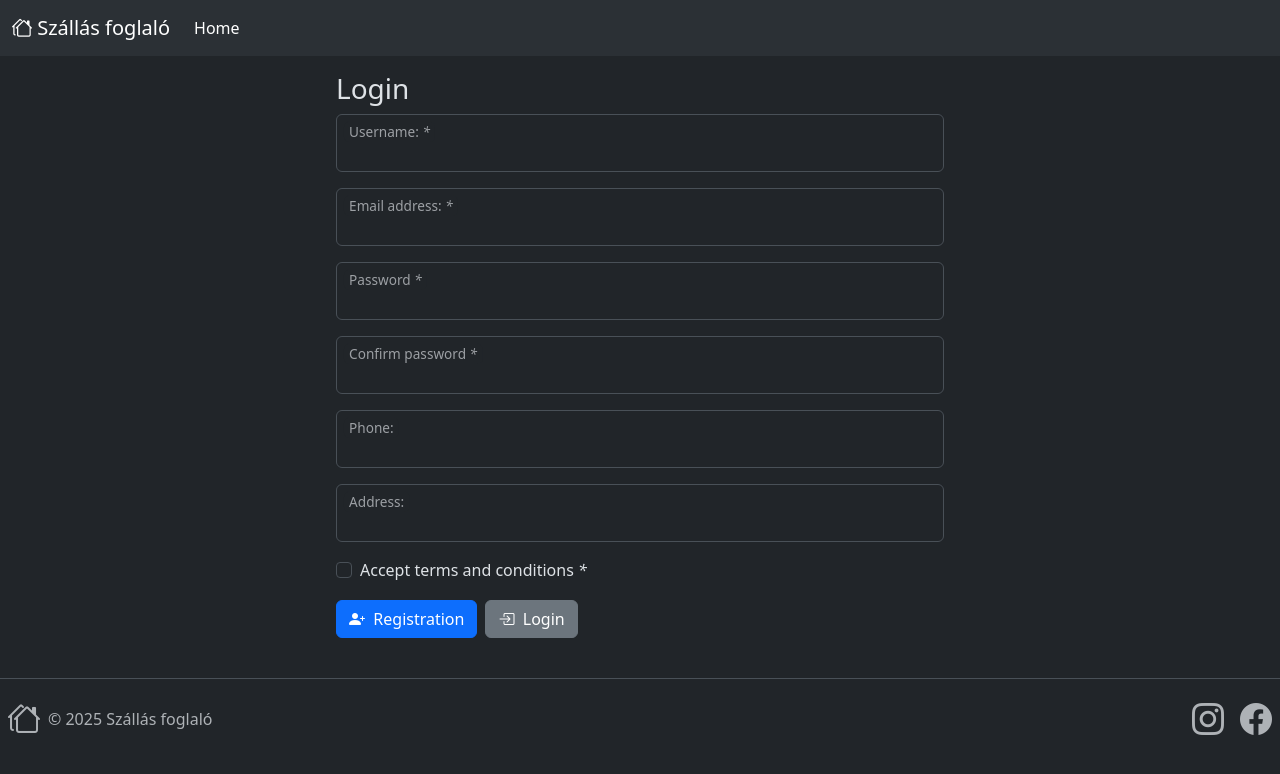
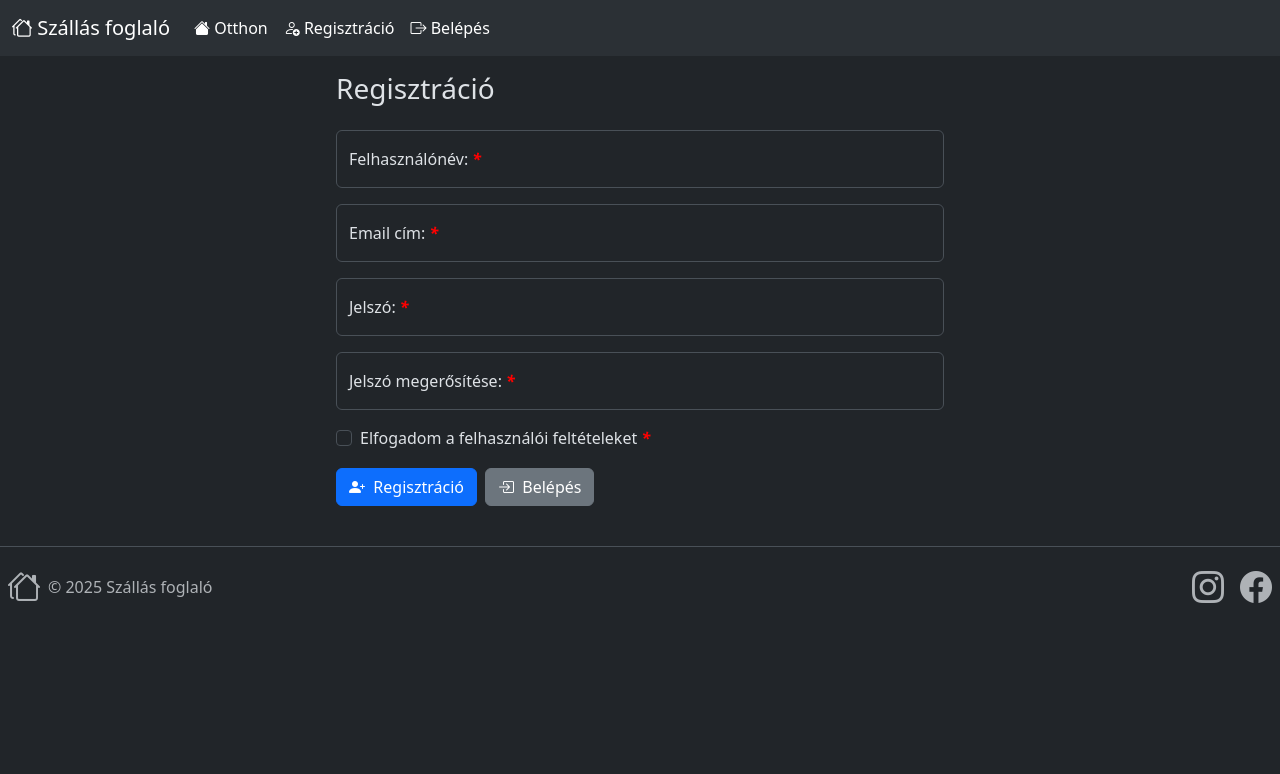
Before and after one commit to n-szilard/szallas-foglalo, an Angular app: page /registration in a window 1280 px wide. Shown: the top 774 px of the page. Built offline with nearby package versions, Linux system fonts and the light colour scheme.

Commit message:
SF-8 Be- és Kilépés

```diff
--- a/src/app/components/system/navbar/navbar.component.html
+++ b/src/app/components/system/navbar/navbar.component.html
@@ -7,8 +7,10 @@
         </button>
         <div class="collapse navbar-collapse" id="navbarNav">
             <ul class="navbar-nav">
-                <li class="nav-item">
-                    <a class="nav-link active">Home</a>
+                <li class="nav-item" *ngFor="let item of navItems;">
+                    <a class="nav-link active" routerLink="{{item.url}}">
+                        <i *ngIf="item.icon" class="bi {{item.icon}}"></i>&nbsp;{{item.name}}
+                    </a>
                 </li>
             </ul>
         </div>
--- a/src/app/components/system/navbar/navbar.component.ts
+++ b/src/app/components/system/navbar/navbar.component.ts
@@ -1,12 +1,64 @@
-import { Component } from '@angular/core';
+import { Component, OnInit } from '@angular/core';
+import { AuthService } from '../../../services/auth.service';
+import { NavItem } from '../../../interfaces/navitem';
+import { CommonModule } from "@angular/common";
+import { RouterLink } from "@angular/router";
 
 @Component({
   selector: 'app-navbar',
   standalone: true,
-  imports: [],
+  imports: [CommonModule, RouterLink],
   templateUrl: './navbar.component.html',
   styleUrl: './navbar.component.scss'
 })
-export class NavbarComponent {
+export class NavbarComponent implements OnInit {
+  isLoggedIn: boolean = false;
+  isAdmin: boolean = false;
 
+  constructor (
+    private auth: AuthService
+  ) {}
+
+  navItems: NavItem[] = [];
+
+  ngOnInit(): void {
+    this.auth.isLoggedIn$.subscribe(res => {
+      this.isLoggedIn = res;
+      if (this.isLoggedIn) {
+        this.isAdmin = this.auth.isAdmin();
+        this.setupMenu(true);
+      } else {
+        this.setupMenu(false);
+      }
+    })
+  }
+
+  setupMenu(isLoggedIn: boolean) {
+    this.navItems = [
+      {
+        name: 'Otthon',
+        url: 'home',
+        icon: 'bi-house-fill'
+      },
+
+      ...(isLoggedIn) ? [
+        {
+          name: 'Kilépés',
+          url: 'logout',
+          icon: 'bi-door-open'
+        }
+      ] : [
+        {
+          name: 'Regisztráció',
+          url: 'registration',
+          icon: 'bi-person-add'
+        },
+        {
+          name: 'Belépés',
+          url: 'login',
+          icon: 'bi-box-arrow-right'
+        },
+      ]
+    ]
+  }
 }
--- a/src/app/components/user/login/login.component.html
+++ b/src/app/components/user/login/login.component.html
@@ -1,25 +1,25 @@
 <div class="p-3 col-lg-6 offset-lg-3">
-    <h3>Login</h3>
+    <h3 class="mb-4">Login</h3>
 
     <div class="form-floating mb-3">
-        <input type="email" class="form-control" id="email" [(ngModel)]="user.email">
-        <label for="email" class="form-label">Email address</label>
+        <input type="email" class="form-control" id="email" [(ngModel)]="user.email" placeholder="">
+        <label for="email" class="form-label">Email cím:</label>
     </div>
     <div class="form-floating mb-3">
-        <input type="password" class="form-control" id="password" [(ngModel)]="user.password">
-        <label for="password" class="form-label">Password</label>
+        <input type="password" class="form-control" id="password" [(ngModel)]="user.password" placeholder="">
+        <label for="password" class="form-label">Jelszó:</label>
     </div>
 
     <div class="d-flex mb-3 justify-content-between">
         <div class="form-check">
             <input type="checkbox" class="form-check-input" id="rememberme" [(ngModel)]="rememberMe">
-            <label for="rememberme">Remember me</label>
+            <label for="rememberme">Emlékezz rám</label>
         </div>
-        <a href="" routerLink="/lostpass">I forgot my password</a>
+        <a href="" routerLink="/lostpass">Elfelejtettem a jelszavam</a>
     </div>
 
     <div class="d-flex gap-2">
-        <button class="btn btn-primary" (click)="login()"><i class="bi bi-box-arrow-in-right"></i>&nbsp;&nbsp;Login</button>
-        <button routerLink="/registration" class="btn btn-secondary"><i class="bi bi-person-plus-fill"></i>&nbsp;&nbsp;Registration</button>
+        <button class="btn btn-primary" (click)="login()"><i class="bi bi-box-arrow-in-right"></i>&nbsp;&nbsp;Belépés</button>
+        <button routerLink="/registration" class="btn btn-secondary"><i class="bi bi-person-plus-fill"></i>&nbsp;&nbsp;Regisztráció</button>
     </div>
 </div>
--- a/src/app/components/user/login/login.component.ts
+++ b/src/app/components/user/login/login.component.ts
@@ -43,7 +43,8 @@ export class LoginComponent {
       }
 
       this.auth.login(JSON.stringify(res.data));
-      this.router.navigate(['/pizzalist']);
+      this.message.show('success', 'Üdvözöljük!', 'Sikeres belépés')
+      this.router.navigate(['/home']);
     });
   }
 }
--- a/src/app/components/user/registration/registration.component.html
+++ b/src/app/components/user/registration/registration.component.html
@@ -1,48 +1,38 @@
 <div class="p-3 col-lg-6 offset-lg-3">
-    <h3>Login</h3>
+    <h3 class="mb-4">Regisztráció</h3>
 
     <div class="form-floating mb-3">
-        <input type="text" class="form-control" id="name" [(ngModel)]="newUser.name">
-        <label for="name" class="form-label">Username: <em>*</em></label>
+        <input type="text" class="form-control" id="name" [(ngModel)]="newUser.name" placeholder="">
+        <label for="name" class="form-label">Felhasználónév: <em>*</em></label>
     </div>
 
 
     <div class="form-floating mb-3">
-        <input type="email" class="form-control" id="email" [(ngModel)]="newUser.email">
-        <label for="email" class="form-label">Email address: <em>*</em></label>
+        <input type="email" class="form-control" id="email" [(ngModel)]="newUser.email" placeholder="">
+        <label for="email" class="form-label">Email cím: <em>*</em></label>
     </div>
 
 
     <div class="form-floating mb-3">
-        <input type="password" class="form-control" id="password" [(ngModel)]="newUser.password">
-        <label for="password" class="form-label">Password <em>*</em></label>
+        <input type="password" class="form-control" id="password" [(ngModel)]="newUser.password" placeholder="">
+        <label for="password" class="form-label">Jelszó: <em>*</em></label>
     </div>
 
     <div class="form-floating mb-3">
-        <input type="password" class="form-control" id="password" [(ngModel)]="newUser.confirm">
-        <label for="password" class="form-label">Confirm password <em>*</em></label>
-    </div>
-
-    <div class="form-floating mb-3">
-        <input type="text" class="form-control" id="name" [(ngModel)]="newUser.phone">
-        <label for="name" class="form-label">Phone: </label>
-    </div>
-
-    <div class="form-floating mb-3">
-        <input type="text" class="form-control" id="name" [(ngModel)]="newUser.address">
-        <label for="name" class="form-label">Address: </label>
+        <input type="password" class="form-control" id="password" [(ngModel)]="newUser.confirm" placeholder="">
+        <label for="password" class="form-label">Jelszó megerősítése: <em>*</em></label>
     </div>
 
     <div class="d-flex mb-3 justify-content-between">
         <div class="form-check">
-            <input type="checkbox" class="form-check-input" id="rememberme" [(ngModel)]="acceptTerms">
-            <label for="rememberme">Accept terms and conditions <em>*</em></label>
+            <input type="checkbox" class="form-check-input" id="rememberme" [(ngModel)]="acceptTerms" placeholder="">
+            <label for="rememberme">Elfogadom a felhasználói feltételeket <em>*</em></label>
         </div>
     </div>
 
 
     <div class="d-flex gap-2">
-        <button class="btn btn-primary" (click)="register()"><i class="bi bi-person-plus-fill"></i>&nbsp;&nbsp;Registration</button>
-        <button class="btn btn-secondary" routerLink="/login"><i class="bi bi-box-arrow-in-right"></i>&nbsp;&nbsp;Login</button>
+        <button class="btn btn-primary" (click)="register()"><i class="bi bi-person-plus-fill"></i>&nbsp;&nbsp;Regisztráció</button>
+        <button class="btn btn-secondary" routerLink="/login"><i class="bi bi-box-arrow-in-right"></i>&nbsp;&nbsp;Belépés</button>
     </div>
 </div>
--- a/src/app/components/user/registration/registration.component.ts
+++ b/src/app/components/user/registration/registration.component.ts
@@ -47,7 +47,7 @@ export class RegistrationComponent {
           "name": this.newUser.name,
           "url": "localhost",
           "email": this.newUser.email,
-          "company": "Oláh család pizzéria",
+          "company": "Szállás foglaló",
           "password": this.newUser.password
         }
       }
--- a/src/app/interfaces/user.ts
+++ b/src/app/interfaces/user.ts
@@ -4,10 +4,6 @@ export interface User {
     email: string;
     password: string;
     confirm: string;
-    phone?: string;
-    address?: string;
     role: string;
-    reg?: string;
-    last?: string;
-    status?: boolean;
+    createdAt?: string;
 }
--- a/src/styles.scss
+++ b/src/styles.scss
@@ -2,3 +2,8 @@
 
 /* Importing Bootstrap SCSS file. */
 @import 'bootstrap/scss/bootstrap';
+
+em {
+    color: red;
+    font-weight: bold;
+}
```
